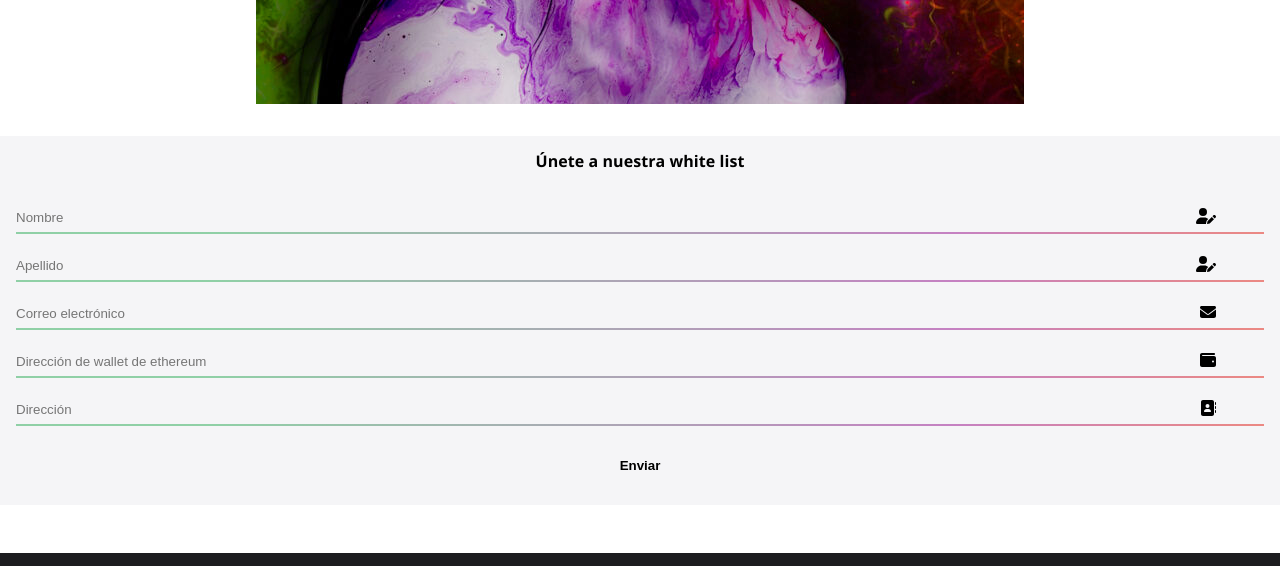
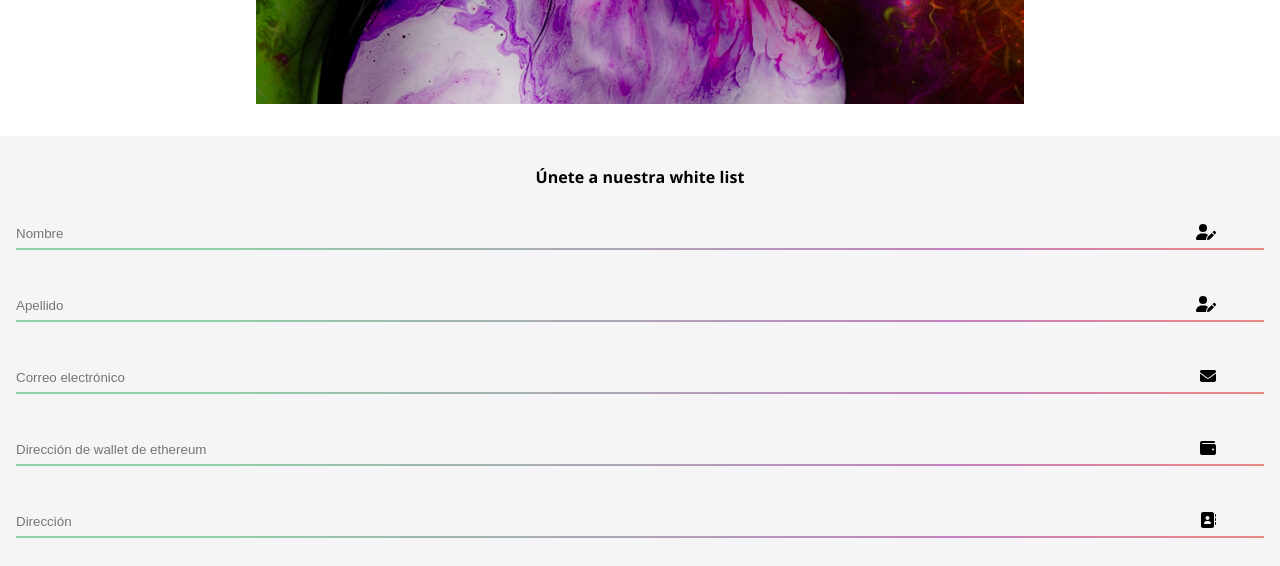
Before and after one commit to DevelopmentWoman/zavooclubnft, a plain HTML site: page index.html in a window 1280 px wide. Shown: the part 2120-2686 px from the top of the page. Drawn offline with nearby package versions, Linux system fonts and the light colour scheme.

Commit message:
feat(U) index

```diff
--- a/css/style.css
+++ b/css/style.css
@@ -127,7 +127,7 @@ header{
 .register-index{
     width: 100%;
     margin-top: 2rem;
-    padding: 1rem;
+    padding: 2rem 1rem;
     background-color: var(--bg-l-g);
 }
 .register-index>h2{
@@ -140,7 +140,7 @@ header{
 }
 
 .register-index>.cont-item-form{
-    margin-bottom: 1rem;
+    margin-bottom: 2.5rem;
 }
 .register-index>div{
     display: flex;
```
